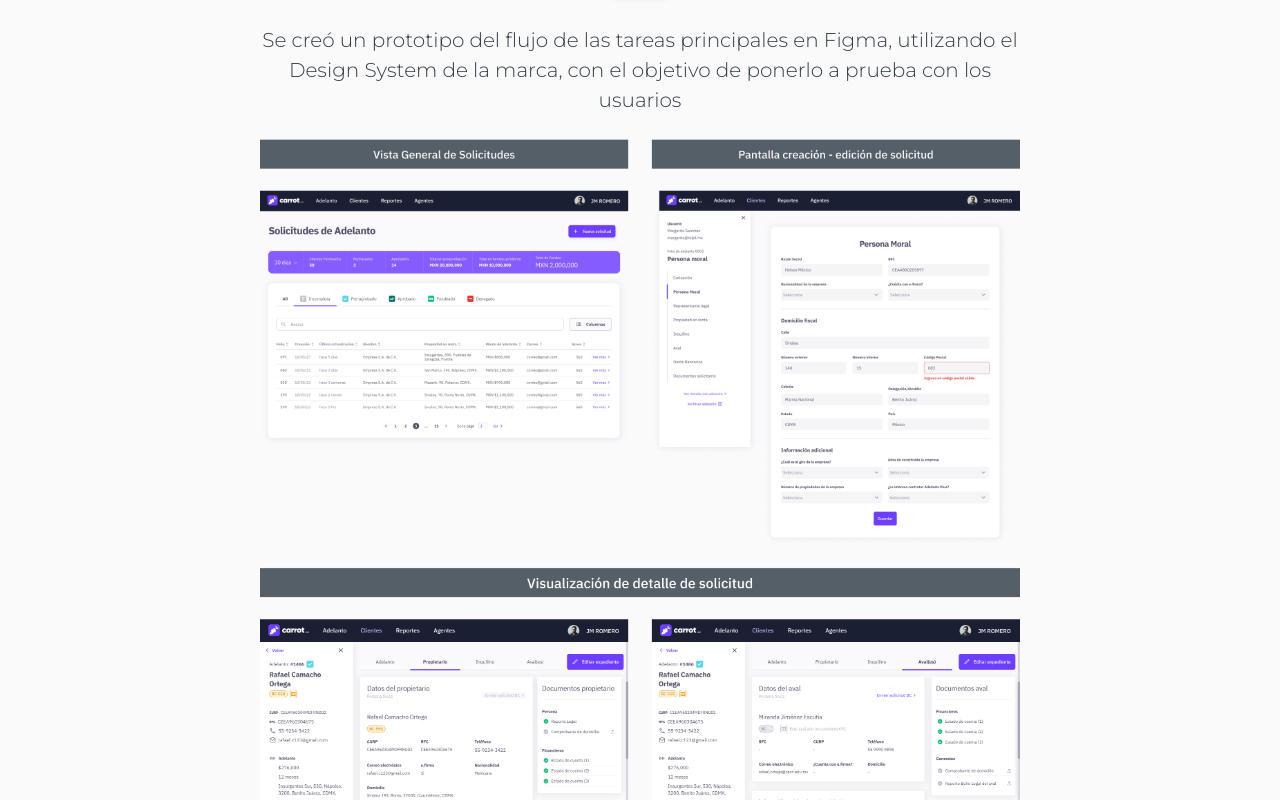
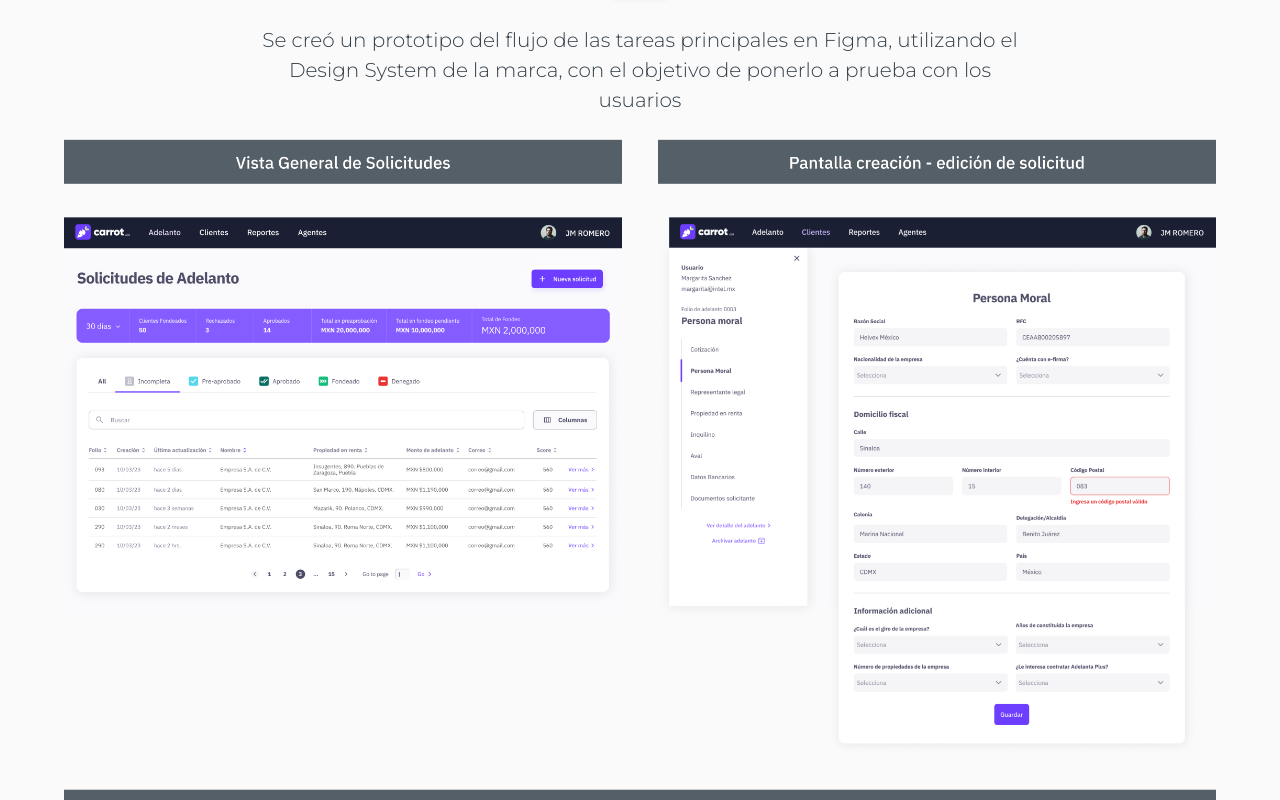
Before and after one commit to angycervantes/AACEDesign, a React (Vite) app: page /carrot in a window 1280 px wide. Shown: the part 5540-6340 px from the top of the page. Built offline with nearby package versions, Linux system fonts and the light colour scheme.

Commit message:
domingoFeb

```diff
--- a/src/pages/portafolio/CarrotProyect.jsx
+++ b/src/pages/portafolio/CarrotProyect.jsx
@@ -330,7 +330,7 @@ const CarrotProyect = () => {
                             </div>
                         </div>
                         <div className='columns'>
-                            <div className='column is-8 is-offset-2'>
+                            <div className='column is-12'>
                                 <img className='' src={prototipoImg} />
                             </div>
 
```
